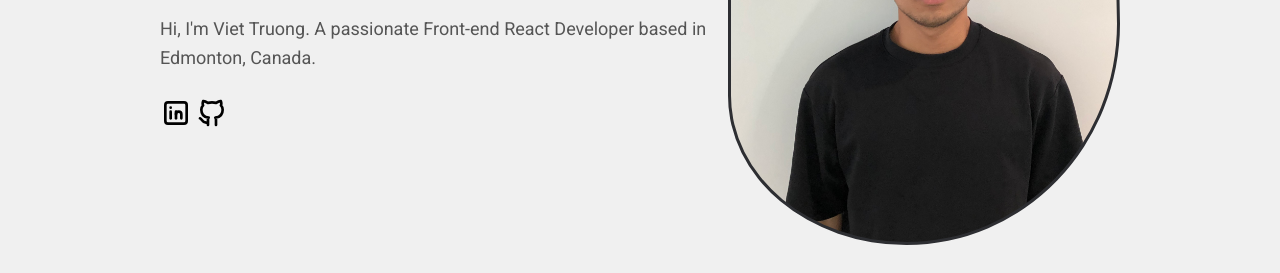
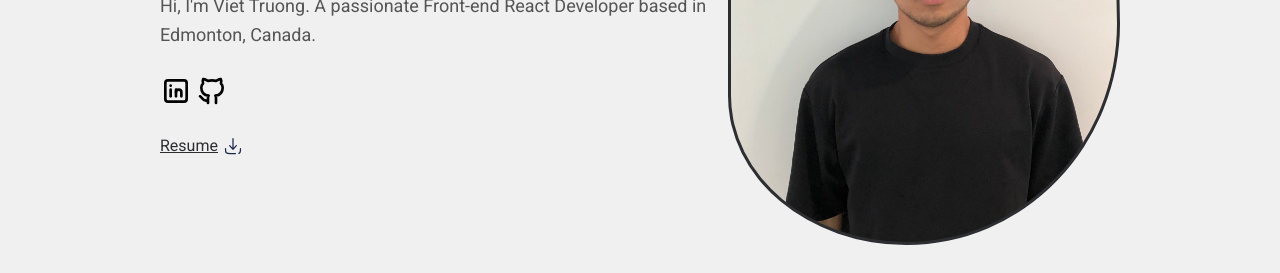
Before and after one commit to Viettruong1903/viettruong1905-website, a plain HTML site: page index.html in a window 1280 px wide. Shown: the part 391-664 px from the top of the page. Drawn offline with Linux system fonts and the light colour scheme.

Commit message:
adding resume

```diff
--- a/css/index.css
+++ b/css/index.css
@@ -110,6 +110,13 @@ h1 {
 .waving-hand {
   width: 50px;
   height: 50px;
+}
+
+.resume {
+  text-decoration: underline;
+  display: flex;
+  align-items: center;
+  gap: 5px;
 }
 
 .hero-img {
--- a/index.html
+++ b/index.html
@@ -38,6 +38,13 @@
                   <a aria-label="linkedin" rel="noreferrer" target="_blank" href="https://www.linkedin.com/in/stefan-topalovic-dev/"><svg xmlns="http://www.w3.org/2000/svg" width="32" height="32" viewBox="0 0 24 24" fill="none" stroke="black" stroke-width="2" stroke-linecap="round" stroke-linejoin="round" class="tabler-icon tabler-icon-brand-linkedin"><path d="M4 4m0 2a2 2 0 0 1 2 -2h12a2 2 0 0 1 2 2v12a2 2 0 0 1 -2 2h-12a2 2 0 0 1 -2 -2z"></path><path d="M8 11l0 5"></path><path d="M8 8l0 .01"></path><path d="M12 16l0 -5"></path><path d="M16 16v-3a2 2 0 0 0 -4 0"></path></svg></a>
                   <a aria-label="github" rel="noreferrer" target="_blank" href="https://github.com/Viettruong1903"><svg xmlns="http://www.w3.org/2000/svg" width="32" height="32" viewBox="0 0 24 24" fill="none" stroke="black" stroke-width="2" stroke-linecap="round" stroke-linejoin="round" class="tabler-icon tabler-icon-brand-github"><path d="M9 19c-4.3 1.4 -4.3 -2.5 -6 -3m12 5v-3.5c0 -1 .1 -1.4 -.5 -2c2.8 -.3 5.5 -1.4 5.5 -6a4.6 4.6 0 0 0 -1.3 -3.2a4.2 4.2 0 0 0 -.1 -3.2s-1.1 -.3 -3.5 1.3a12.3 12.3 0 0 0 -6.2 0c-2.4 -1.6 -3.5 -1.3 -3.5 -1.3a4.2 4.2 0 0 0 -.1 3.2a4.6 4.6 0 0 0 -1.3 3.2c0 4.6 2.7 5.7 5.5 6c-.6 .6 -.6 1.2 -.5 2v3.5"></path></svg></a>
                 </span>
+                <div class="resume">
+                  <a class="resume" href="src/VietTruong_Resume.pdf" download="VietTruong_Resume.pdf">Resume</a>
+                  <svg xmlns="http://www.w3.org/2000/svg" width="20" height="20" viewBox="0 0 24 24" fill="none">
+                    <path d="M12 3V16M12 16L16 11.625M12 16L8 11.625" stroke="#1C274C" stroke-width="1.5" stroke-linecap="round" stroke-linejoin="round"/>
+                    <path d="M15 21H9C6.17157 21 4.75736 21 3.87868 20.1213C3 19.2426 3 17.8284 3 15M21 15C21 17.8284 21 19.2426 20.1213 20.1213C19.8215 20.4211 19.4594 20.6186 19 20.7487" stroke="#1C274C" stroke-width="1.5" stroke-linecap="round" stroke-linejoin="round"/>
+                    </svg>
+                </div>
               </div>
               <div class="hero-img"></div>
             </div>
```
Also changed, not shown: 1 other file.
